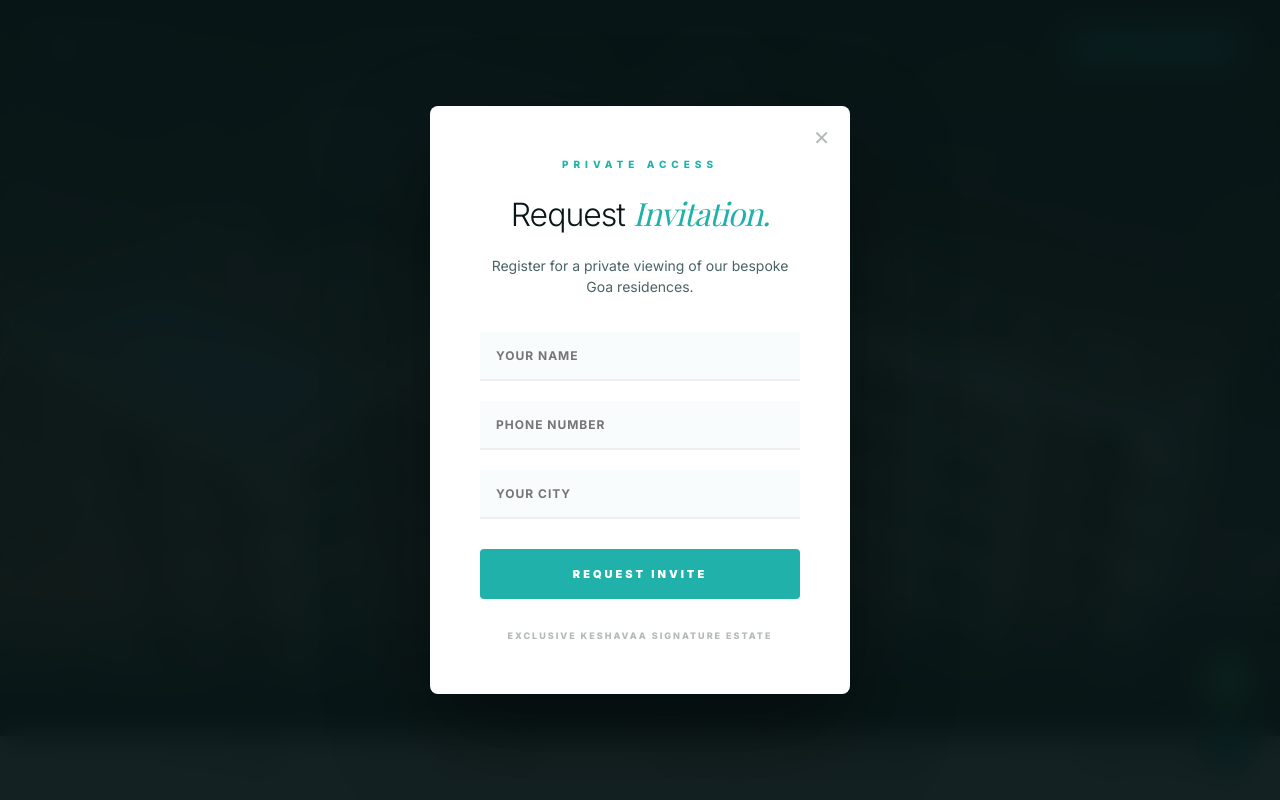
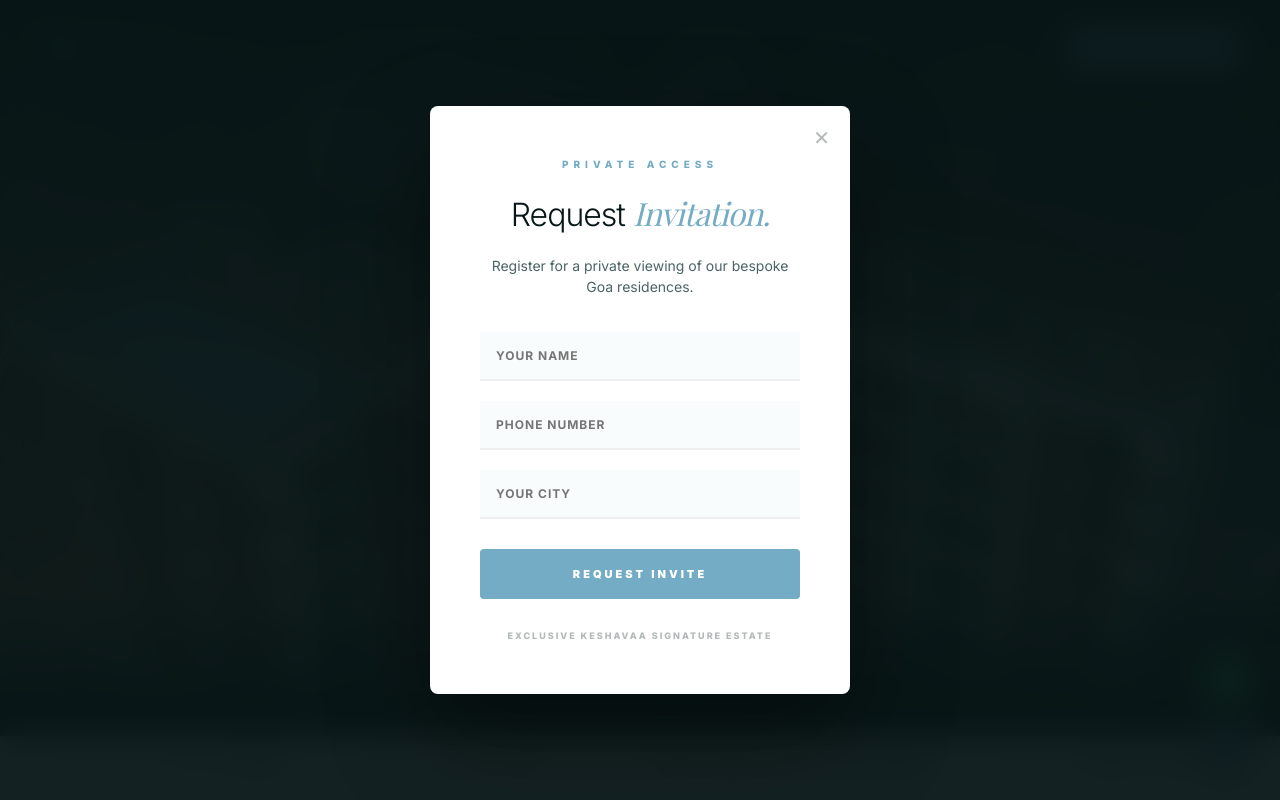
Before and after one commit to Kaiftech/Keshavaa-La-Arena, a Next.js app: page / in a window 1280 px wide. Shown: the top 800 px of the page. Built offline with nearby package versions, Linux system fonts and the light colour scheme; a web font is replaced by a local one.

Commit message:
font and style changes

```diff
--- a/app/globals.css
+++ b/app/globals.css
@@ -4,11 +4,11 @@
   /* Keshavaa Modern Aqua Palette - NEW IDENTITY */
   --bg-creme: #F7FAFA;     /* Pristine Mint Tint */
   --bg-deep: #081617;      /* Deep Midnight Teal */
-  --accent-primary: #20B2AA; /* Light Sea Green / Turquoise */
+  --accent-primary: #73acc4; /* Cool Ocean Blue */
   --accent-glow: #40E0D0;    /* Turquoise Glow */
   --text-primary: #081617;
   --text-secondary: #4A6363;
-  --border-subtle: rgba(32, 178, 170, 0.15);
+  --border-subtle: rgba(115, 172, 196, 0.15);
 
   --font-playfair: 'Playfair Display', serif;
   --font-inter: 'Inter', sans-serif;
--- a/components/Amenities.tsx
+++ b/components/Amenities.tsx
@@ -138,7 +138,7 @@ const Amenities = () => {
         }
         .map-wrapper:hover .map-text span {
            background: #ffffff; color: #000000; transform: translateY(-3px);
-           box-shadow: 0 10px 25px rgba(32, 178, 170, 0.3);
+           box-shadow: 0 10px 25px rgba(115, 172, 196, 0.3);
         }
         @keyframes float {
            0% { transform: translateY(0); }
--- a/components/Header.tsx
+++ b/components/Header.tsx
@@ -51,7 +51,7 @@ const Header = () => {
         }
         .modern-header.scrolled {
            padding: 15px 0; background: rgba(255, 255, 255, 0.9);
-           backdrop-filter: blur(25px); border-bottom: 1px solid rgba(32, 178, 170, 0.08);
+           backdrop-filter: blur(25px); border-bottom: 1px solid rgba(115, 172, 196, 0.08);
            box-shadow: 0 5px 30px rgba(8, 22, 23, 0.03);
         }
         .header-inner {
@@ -86,7 +86,7 @@ const Header = () => {
         }
         .btn-header:hover {
            background: var(--accent-glow); transform: translateY(-2px);
-           box-shadow: 0 5px 15px rgba(32, 178, 170, 0.2);
+           box-shadow: 0 5px 15px rgba(115, 172, 196, 0.2);
         }
 
         @media (max-width: 1024px) {
--- a/components/Hero.tsx
+++ b/components/Hero.tsx
@@ -91,7 +91,7 @@ const Hero = () => {
         }
         .hero-headline span {
            font-family: var(--font-playfair); font-style: italic;
-           color: var(--accent-glow);
+           color: var(--accent-primary);
         }
 
         .hero-actions {
@@ -106,7 +106,7 @@ const Hero = () => {
            font-size: 11px; letter-spacing: 4px; border-radius: 4px;
            text-decoration: none; transition: transform 0.4s cubic-bezier(0.16, 1, 0.3, 1), background 0.3s;
         }
-        .btn-modern:hover { transform: translateY(-5px); background: #ffffff; box-shadow: 0 15px 30px rgba(32, 178, 170, 0.2); }
+        .btn-modern:hover { transform: translateY(-5px); background: #ffffff; box-shadow: 0 15px 30px rgba(115, 172, 196, 0.2); }
 
         .separator { width: 1px; height: 30px; background: rgba(255,255,255,0.1); }
 
```
